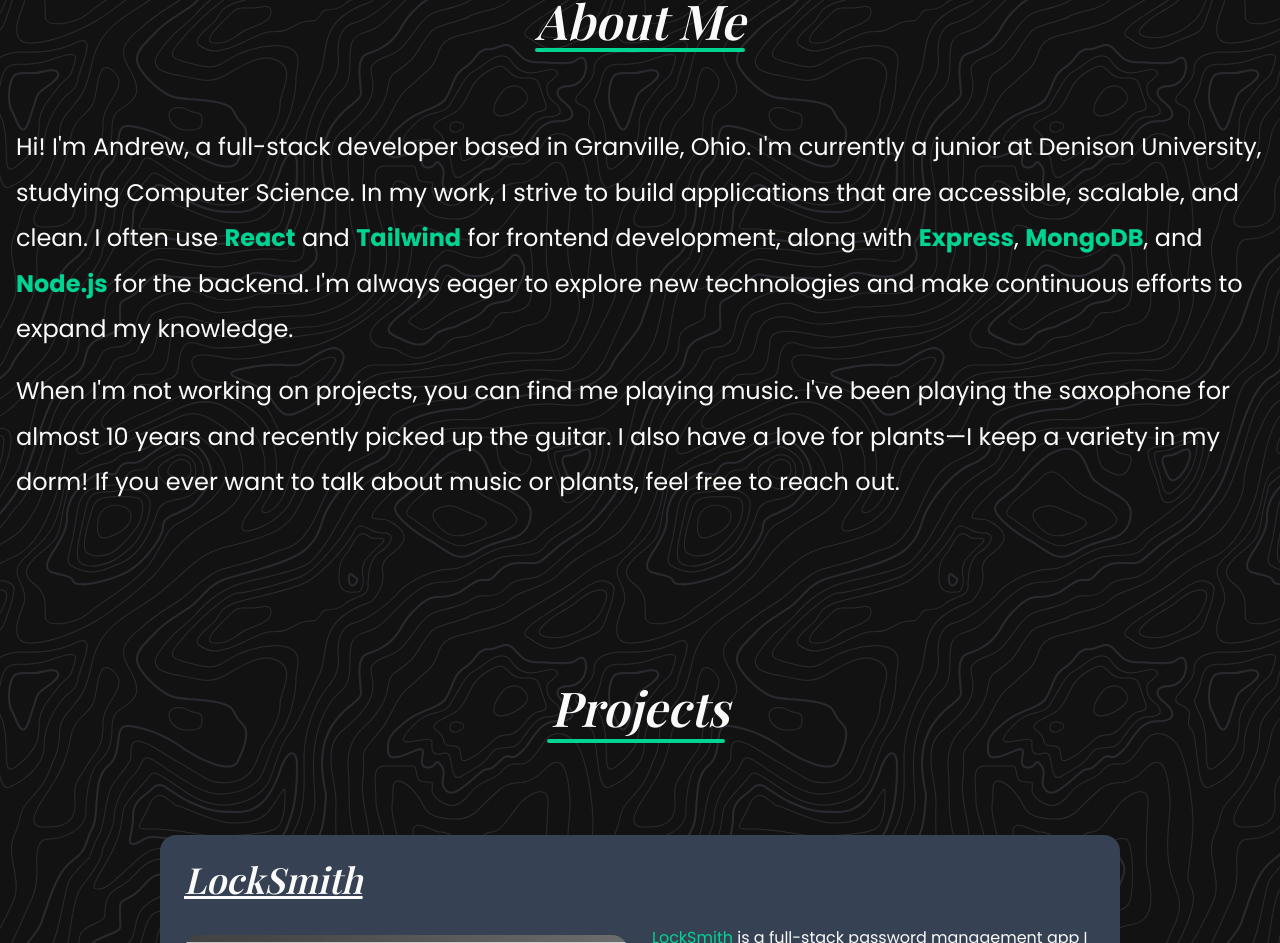
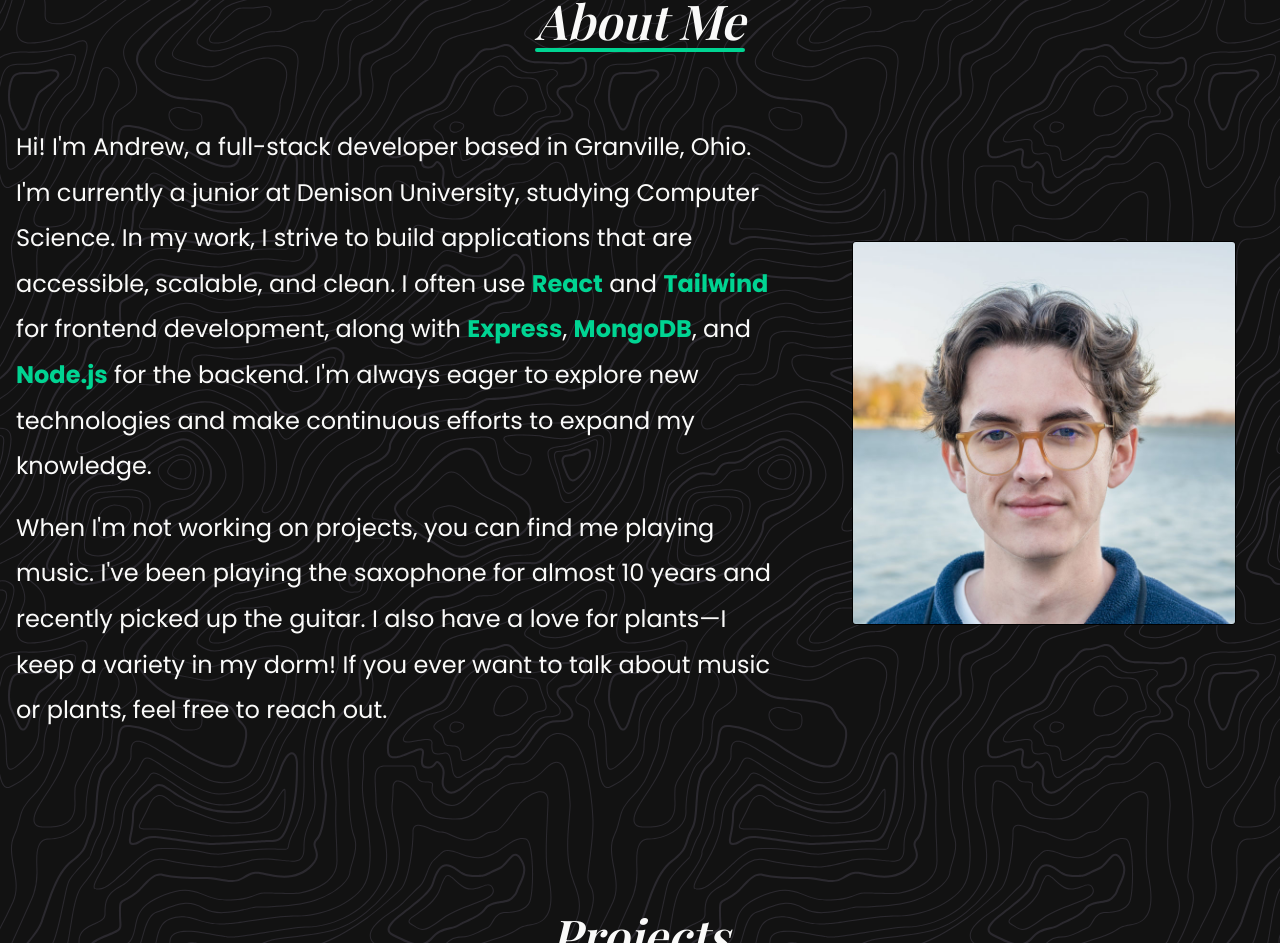
Before and after one commit to andmccutchan/Personal-Website, a React (Vite) app: page / in a window 1280 px wide. Shown: the part 980-1923 px from the top of the page. Built offline with nearby package versions, Linux system fonts and the light colour scheme; a web font is replaced by a local one.

Commit message:
Added photo to about me section

```diff
--- a/src/Components/AboutMeSection.jsx
+++ b/src/Components/AboutMeSection.jsx
@@ -12,19 +12,12 @@ const AboutMeSection = () => {
       </div>
 
       {/* Content Wrapper */}
-      <div className="flex flex-col md:flex-row items-center gap-8">
+      <div className="flex max-xl:flex-col items-center">
         {/* Image Section */}
         {/* Uncomment when needed */}
-        {/* <div className="flex justify-center md:w-1/2">
-          <img
-            src="/Andrew-McCutchan-website-headshot.jpg"
-            alt="Andrew McCutchan"
-            className="w-80 h-80 md:w-96 md:h-96 object-cover rounded"
-          />
-        </div> */}
 
         {/* Text Section */}
-        <div className="text-stone-50 leading-relaxed text-2xl">
+        <div className="text-stone-50 text-2xl w-4/5">
           <p>
             Hi! I'm Andrew, a full-stack developer based in Granville, Ohio. I'm
             currently a junior at Denison University, studying Computer Science.
@@ -48,6 +41,13 @@ const AboutMeSection = () => {
             free to reach out.
           </p>
         </div>
+        <div className="flex justify-center md:w-1/2">
+          <img
+            src="/Andrew-McCutchan-website-headshot.jpg"
+            alt="Andrew McCutchan"
+            className="w-96 h-96 ms-10 object-cover rounded border"
+          />
+        </div>
       </div>
     </section>
   );
```
